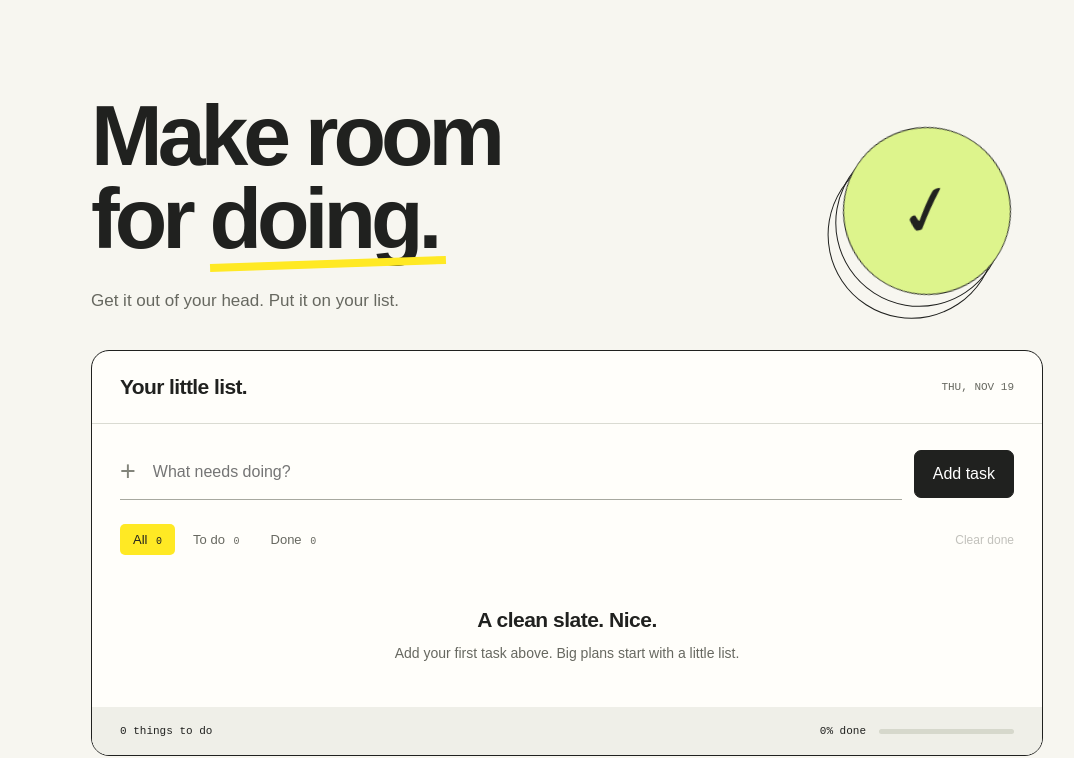
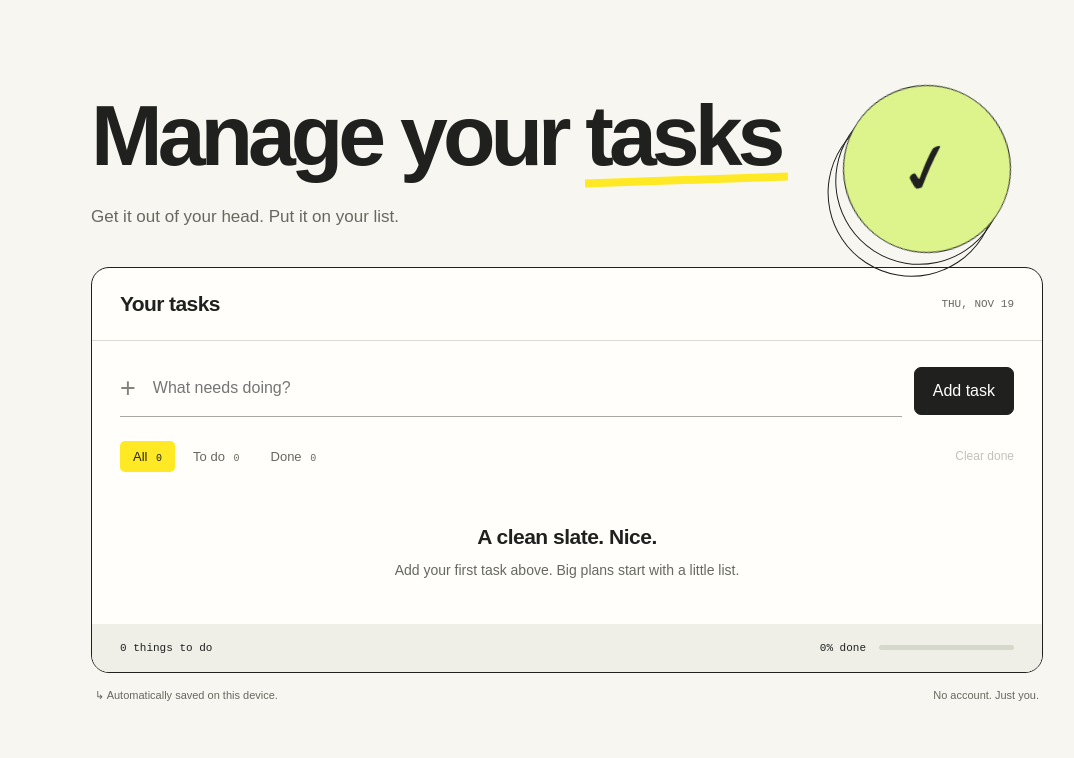
Before and after one commit to aporka-droid/todo-please, a plain HTML site: page index.html in a window 1280 px wide. Shown: the part 67-825 px from the top of the page, without its empty margins (73-1147 px from the left). Drawn offline with Linux system fonts and the light colour scheme.

Commit message:
Make app headings clear and direct

```diff
--- a/index.html
+++ b/index.html
@@ -93,11 +93,11 @@
   <header><a class="brand" href="./" aria-label="todo-please home"><img class="collection-mark" src="favicon.svg?v=20261030" width="34" height="34" alt="" aria-hidden="true">todo-please.</a></header>
   <main>
     <section class="hero" aria-labelledby="hero-title">
-      <div><h1 id="hero-title">Make room<br>for <span>doing.</span></h1><p class="intro">Get it out of your head. Put it on your list.</p></div>
+      <div><h1 id="hero-title">Manage your <span>tasks</span></h1><p class="intro">Get it out of your head. Put it on your list.</p></div>
       <div class="motion-art" aria-hidden="true"><div class="art-face">✓</div></div>
     </section>
     <section class="workspace" aria-labelledby="list-title">
-      <div class="work-head"><h2 id="list-title">Your little list.</h2><span id="date"></span></div>
+      <div class="work-head"><h2 id="list-title">Your tasks</h2><span id="date"></span></div>
       <form class="composer" id="add-form"><div class="input-wrap"><span class="plus" aria-hidden="true">+</span><input id="task" aria-label="New task" placeholder="What needs doing?" maxlength="240" autocomplete="off" required></div><button class="primary" type="submit">Add task</button></form>
       <div class="filters" aria-label="Filter tasks"><button class="filter" data-filter="all" aria-pressed="true">All <span id="count-all">0</span></button><button class="filter" data-filter="active" aria-pressed="false">To do <span id="count-active">0</span></button><button class="filter" data-filter="done" aria-pressed="false">Done <span id="count-done">0</span></button><button class="clear" id="clear" disabled>Clear done</button></div>
       <ul id="list" aria-label="Tasks"></ul>
@@ -109,7 +109,7 @@
   <p class="small-note"><a href="https://please.aporka.dev/">All Please apps</a></p>
   </main>
   <div id="toast" role="status" hidden><span></span><button id="undo">Undo</button></div>
-  <dialog id="edit-dialog" aria-labelledby="edit-title"><form id="edit-form"><h2 id="edit-title">A little adjustment.</h2><label for="edit-text">Task</label><input id="edit-text" required maxlength="240"><div class="dialog-actions"><button type="button" class="row-action" id="cancel-edit">Cancel</button><button type="submit" class="primary">Save changes</button></div></form></dialog>
+  <dialog id="edit-dialog" aria-labelledby="edit-title"><form id="edit-form"><h2 id="edit-title">Edit task</h2><label for="edit-text">Task</label><input id="edit-text" required maxlength="240"><div class="dialog-actions"><button type="button" class="row-action" id="cancel-edit">Cancel</button><button type="submit" class="primary">Save changes</button></div></form></dialog>
   <script src="app.js"></script>
 </body>
 </html>
```
